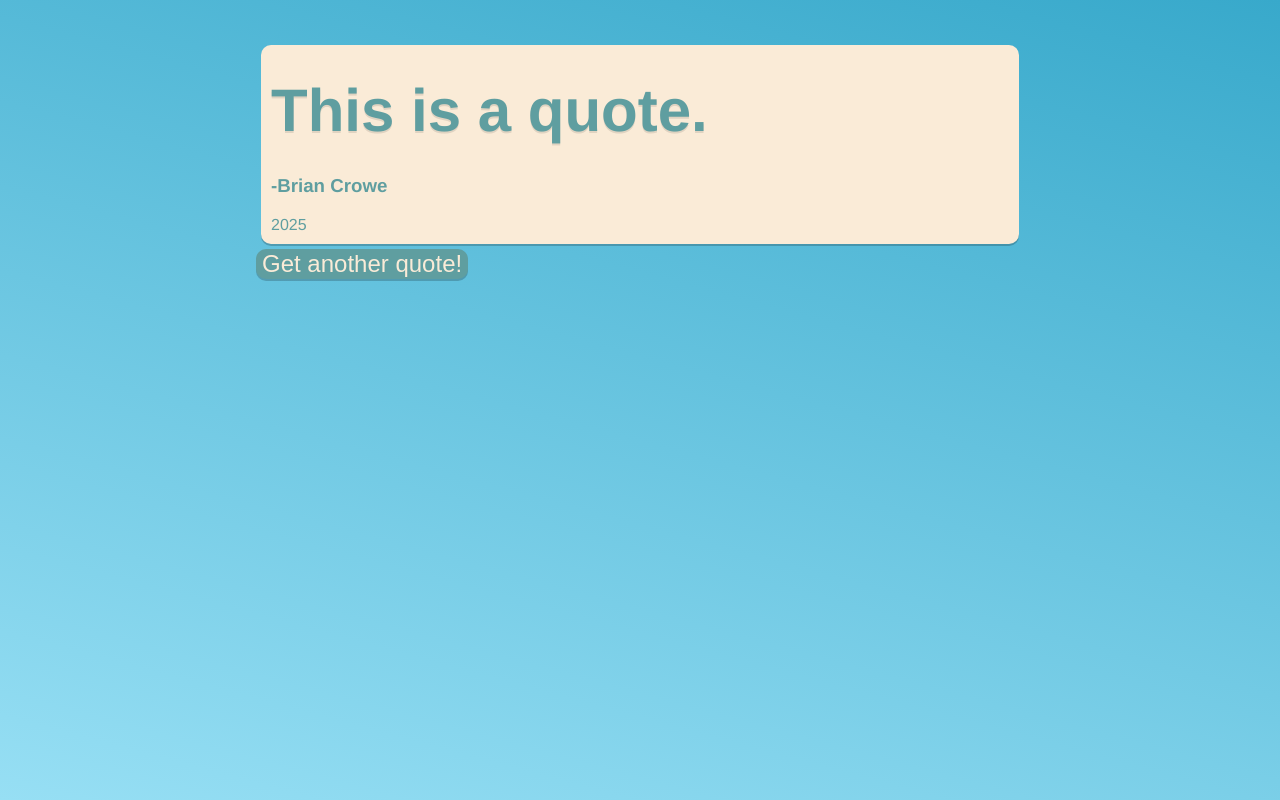
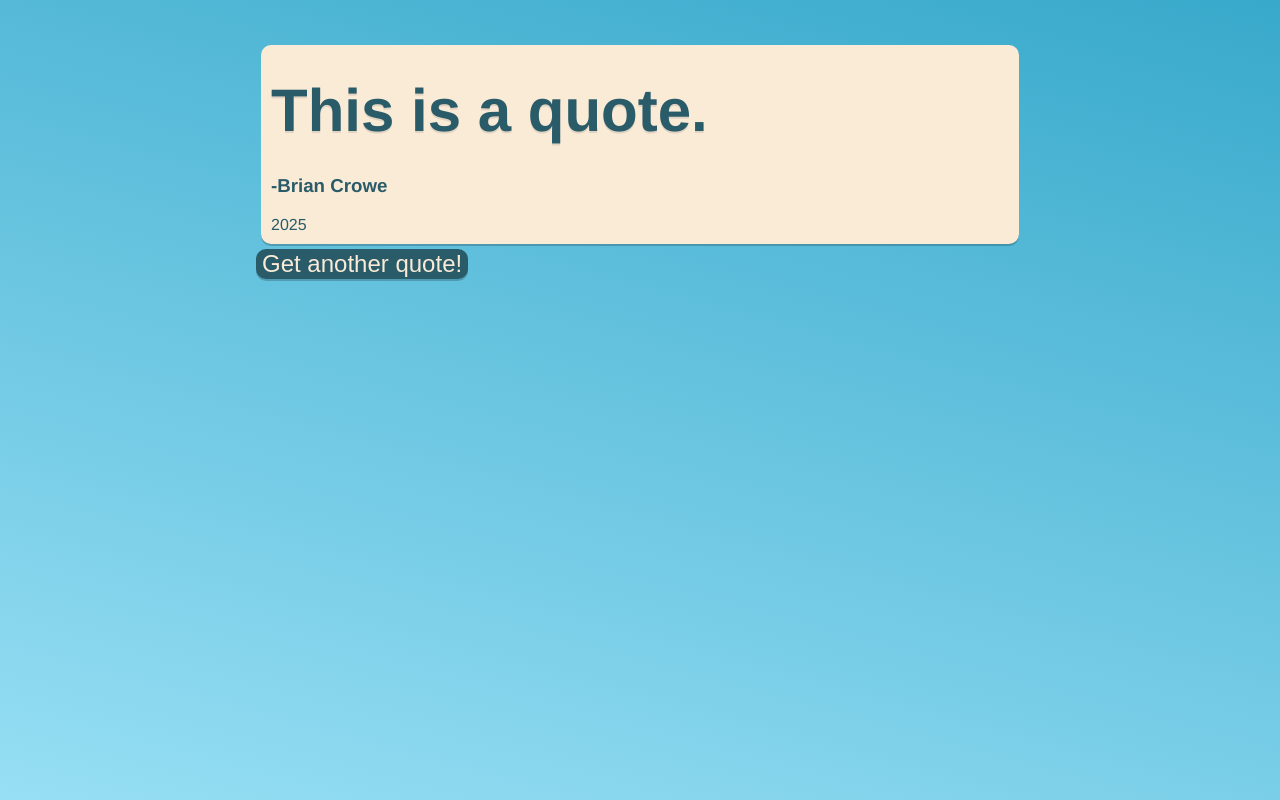
Before and after one commit to Crowe-Brian-J/treehouse_u1_random_quote_generator, a plain HTML site: page index.html in a window 1280 px wide. Drawn offline with Linux system fonts and the light colour scheme.

Commit message:
button hover colors

```diff
--- a/css/style.css
+++ b/css/style.css
@@ -62,17 +62,23 @@ li {
 
 .card {
   background-color: antiquewhite;
-  color: cadetblue;
+  color: rgb(41, 91, 105);
   padding: 10px;
   border-radius: 10px;
   box-shadow: 0 2px 0 rgba(0, 0, 0, 0.2);
   margin: 5px;
 }
-button{
-  background-color: cadetblue;
+button {
+  text-align: center;
+  background-color: rgb(41, 91, 105);
   font-size: 24px;
   color: antiquewhite;
   border: none;
   border-radius: 10px;
   box-shadow: 0 2px 0 rgba(0, 0, 0, 0.2);
 }
+button:hover {
+  background-color: antiquewhite;
+  color: rgb(41, 91, 105);
+  transition-duration: 0.5s;
+}
```
